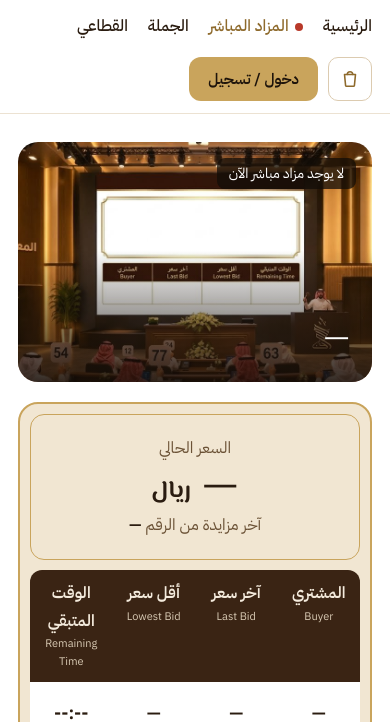
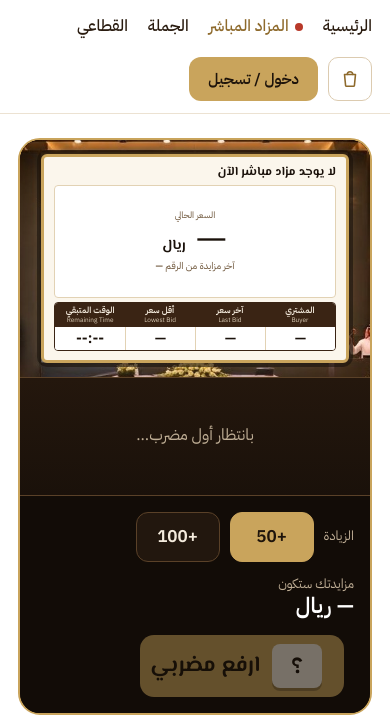
Before and after one commit to almutiqoud-a11y/Almutiqoud, a plain HTML site: page auction.html in a window 390 px wide. Shown: the part 134-856 px from the top of the page. Drawn offline with Linux system fonts and the light colour scheme.

Commit message:
Add files via upload

```diff
--- a/auction.html
+++ b/auction.html
@@ -11,46 +11,50 @@
 <link rel="stylesheet" href="style.css">
 </head>
 <body data-page="auction">
-<div class="wrap" style="padding-top:28px">
-  <div class="layout">
-    <main>
-      <div class="stage" id="stage" style="background-image:url(hall.jpg)">
-        <div class="live-badges"><span class="live-badge" id="liveBadge">مباشر</span><span class="dark-badge" id="lotOf">—</span></div>
-        <div class="cap"><span style="color:#E3C789;font-size:14px" id="lotOrigin"></span><b id="lotName">—</b></div>
-      </div>
+<div class="wrap" style="padding-top:24px">
 
-      <div class="screen" aria-live="polite">
-        <div class="now"><span style="color:#6B5236">السعر الحالي</span><b><span id="price">—</span> <span style="font-size:24px">ريال</span></b>
-          <span style="color:#6B5236">آخر مزايدة من الرقم <strong id="leader1" style="color:var(--text)">—</strong></span></div>
-        <div class="board">
-          <div class="h">المشتري<small>Buyer</small></div><div class="h">آخر سعر<small>Last Bid</small></div><div class="h">أقل سعر<small>Lowest Bid</small></div><div class="h">الوقت المتبقي<small>Remaining Time</small></div>
+  <section class="platform" aria-label="منصة المزاد">
+    <div class="hallstage">
+      <img src="stage.jpg" alt="قاعة مزاد المعتق للعود">
+      <div class="scr" aria-live="polite">
+        <div class="top"><b id="lotName">—</b><span style="display:flex;gap:1.5cqw;align-items:center;flex:none"><span id="lotOf" style="color:#6B5236"></span><span class="lv" id="liveBadge">مباشر</span></span></div>
+        <div class="now"><small>السعر الحالي</small><strong><span id="price">—</span> <span class="u">ريال</span></strong><em>آخر مزايدة من الرقم <b id="leader1">—</b></em></div>
+        <div class="tbl">
+          <div class="h">المشتري<i>Buyer</i></div><div class="h">آخر سعر<i>Last Bid</i></div><div class="h">أقل سعر<i>Lowest Bid</i></div><div class="h">الوقت المتبقي<i>Remaining Time</i></div>
           <div class="v" id="leader2">—</div><div class="v" id="price2">—</div><div class="v" id="open">—</div><div class="v" id="timer">--:--</div>
         </div>
       </div>
+    </div>
 
-      <div class="panel" style="margin-top:20px"><div class="specs">
+    <div class="audience" id="paddles" aria-label="مضارب المزايدين"></div>
+
+    <div class="controls">
+      <div class="grp">
+        <span class="lbl">الزيادة</span>
+        <span class="grp" id="incs"></span>
+      </div>
+      <div class="nb"><span class="lbl">مزايدتك ستكون</span><b><span id="next">—</span> ريال</b></div>
+      <div class="grp">
+        <span class="st-line" id="status"></span>
+        <button class="bid-paddle" id="bidBtn"><span class="pn" id="myPaddle">؟</span>ارفع مضربي</button>
+      </div>
+      <div class="msg err hidden" id="bidErr"></div>
+    </div>
+  </section>
+
+  <div class="layout" style="margin-top:24px">
+    <main>
+      <div class="panel"><div class="specs">
         <div><small>المنشأ</small><b id="sOrigin">—</b></div>
         <div><small>الوزن</small><b id="sWeight">—</b></div>
         <div><small>مدة التعتيق</small><b id="sAge">—</b></div>
         <div><small>عدد المزايدات</small><b id="sBids">—</b></div>
       </div></div>
-
       <h2 style="font-size:24px;color:var(--gold-dark);margin:28px 0 14px">القطع التالية</h2>
       <div class="queue" id="queue"></div>
+      <p class="muted" style="font-size:13px;margin-top:18px">كل مزايدة ملزمة. أي مزايدة في آخر 30 ثانية تمدّد الوقت حتى يتسنى للجميع الرد. <a href="terms.html">شروط المزاد</a></p>
     </main>
-
-    <aside style="display:flex;flex-direction:column;gap:20px">
-      <section class="panel gold" aria-label="لوحة المزايدة">
-        <div style="display:flex;justify-content:space-between;align-items:center"><h2 style="margin:0">زايد الآن</h2><span id="status" style="font-weight:600;font-size:14px"></span></div>
-        <div id="bidBox" class="form" style="margin-top:14px">
-          <span class="muted" style="font-size:14px">اختر مقدار الزيادة</span>
-          <div class="incs" id="incs"></div>
-          <div class="next-bid"><span class="muted">مزايدتك ستكون</span><b><span id="next">—</span> ريال</b></div>
-          <button class="btn btn-gold bid-btn" id="bidBtn"><span id="myPaddle">؟</span>ارفع رقمي</button>
-          <div class="msg err hidden" id="bidErr"></div>
-          <p class="muted" style="margin:0;font-size:13px">كل مزايدة ملزمة. أي مزايدة في آخر 30 ثانية تمدّد الوقت حتى يتسنى للجميع الرد. <a href="terms.html">شروط المزاد</a></p>
-        </div>
-      </section>
+    <aside>
       <section class="panel" aria-label="سجل المزايدات">
         <h2>سجل المزايدات</h2>
         <div id="log"></div>
@@ -64,7 +68,7 @@ import { watchAuction, watchLot, watchLots, watchBids, placeBid } from './db.js'
 import { AUCTION } from './firebase-config.js';
 
 const $ = (id) => document.getElementById(id);
-let lot = null, inc = AUCTION.increments[1] ?? AUCTION.increments[0], lotTotal = 0, unLot = null, unBids = null, curId = null;
+let lot = null, bids = [], inc = AUCTION.increments[0], lotTotal = 0, unLot = null, unBids = null, curId = null, lastLeader = null;
 
 $('incs').innerHTML = AUCTION.increments.map((v) => `<button class="inc" data-v="${v}">+${fmt(v)}</button>`).join('');
 const paintIncs = () => $('incs').querySelectorAll('.inc').forEach((b) => b.setAttribute('aria-pressed', +b.dataset.v === inc));
@@ -76,10 +80,12 @@ watchAuction(async (a) => {
   const id = a?.currentLotId || null;
   if (id === curId) return;
   curId = id; unLot && unLot(); unBids && unBids();
-  if (!id) { lot = null; paint(); return; }
-  unLot = await watchLot(id, (l) => { lot = l; paint(); });
+  if (!id) { lot = null; bids = []; paint(); paintPaddles(); return; }
+  unLot = await watchLot(id, (l) => { lot = l; paint(); paintPaddles(); });
   unBids = await watchBids(id, (bs) => {
+    bids = bs;
     $('log').innerHTML = bs.length ? bs.map((b) => `<div class="log-row"><span><span class="p">${esc(b.paddle)}</span><span class="muted" style="font-size:13px">${ago(b.at)}</span></span><b>${fmt(b.amount)} ريال</b></div>`).join('') : '<p class="muted">لا توجد مزايدات بعد — كن الأول.</p>';
+    paintPaddles();
   });
 });
 
@@ -88,20 +94,38 @@ watchLots((ls) => {
   $('queue').innerHTML = q.length ? q.map((l) => `<div class="q"><div class="thumb">${l.image ? `<img src="${esc(l.image)}" alt="">` : ''}</div><div><div class="muted" style="font-size:12px">القطعة ${esc(l.no)}</div><b style="font-size:15px">${esc(l.name)}</b><div class="gold" style="font-size:13px">يبدأ من ${fmt(l.openPrice)}${l.openPrice != null ? ' ريال' : ''}</div></div></div>`).join('') : '<p class="muted">لا توجد قطع أخرى في هذا المزاد.</p>';
 });
 
-onCurrentUser(() => paint());
+onCurrentUser(() => { paint(); paintPaddles(); });
 
 function ago(t) { if (!t) return 'الآن'; const s = Math.round((Date.now() - t) / 1000); return s < 10 ? 'الآن' : s < 60 ? `قبل ${s} ث` : s < 3600 ? `قبل ${Math.round(s / 60)} د` : `قبل ${Math.round(s / 3600)} س`; }
+
+// مضارب المزايدين: آخر من زايد، والأعلى مرفوع بالذهبي
+function paintPaddles() {
+  const seen = new Set(), list = [];
+  for (const b of bids) { if (!seen.has(b.paddle)) { seen.add(b.paddle); list.push(b); } if (list.length >= 9) break; }
+  const leader = lot?.leaderPaddle ?? null;
+  if (leader != null && !seen.has(leader)) list.unshift({ paddle: leader });
+  const me = currentUser?.paddle;
+  // الأعلى في المنتصف
+  const others = list.filter((b) => b.paddle !== leader);
+  const half = Math.ceil(others.length / 2);
+  const ordered = [...others.slice(0, half).reverse(), ...(leader != null ? [{ paddle: leader }] : []), ...others.slice(half)];
+  const raise = leader !== lastLeader; lastLeader = leader;
+  $('paddles').innerHTML = ordered.length ? ordered.map((b) => {
+    const isL = b.paddle === leader, isMe = me != null && b.paddle === me;
+    return `<div class="paddle ${isL ? 'lead' : ''} ${isL && raise ? 'raise' : ''} ${isMe ? 'me' : ''}"><span class="card">${esc(b.paddle)}</span><span class="stick"></span><small>${isL ? 'الأعلى' : isMe ? 'أنت' : ''}</small></div>`;
+  }).join('') : '<p style="color:#BFAE95;align-self:center;padding-bottom:14px">بانتظار أول مضرب…</p>';
+}
 
 function paint() {
   const u = currentUser;
   $('myPaddle').textContent = u?.paddle ?? '؟';
   if (!lot) {
-    ['lotName', 'price', 'price2', 'leader1', 'leader2', 'open'].forEach((k) => ($(k).textContent = '—'));
-    $('lotOf').textContent = 'لا يوجد مزاد مباشر الآن'; $('liveBadge').classList.add('hidden');
-    $('bidBtn').disabled = true; $('status').textContent = ''; return;
+    ['price', 'price2', 'leader1', 'leader2', 'open'].forEach((k) => ($(k).textContent = '—'));
+    $('lotName').textContent = 'لا يوجد مزاد مباشر الآن'; $('lotOf').textContent = '';
+    $('liveBadge').classList.add('hidden'); $('bidBtn').disabled = true; $('status').textContent = ''; return;
   }
   const price = lot.currentPrice ?? lot.openPrice;
-  $('lotName').textContent = lot.name; $('lotOrigin').textContent = lot.origin ? 'المنشأ: ' + lot.origin : '';
+  $('lotName').textContent = lot.name;
   $('lotOf').textContent = `القطعة ${lot.no}${lotTotal ? ' من ' + lotTotal : ''}`;
   $('price').textContent = $('price2').textContent = fmt(price);
   $('leader1').textContent = $('leader2').textContent = lot.leaderPaddle ?? '—';
@@ -110,10 +134,11 @@ function paint() {
   $('next').textContent = fmt((price || 0) + inc);
   const live = lot.status === 'live' && Date.now() < lot.endsAt;
   $('liveBadge').classList.toggle('hidden', !live);
-  if (!u) { $('status').textContent = 'سجّل للمزايدة'; $('status').style.color = 'var(--muted)'; }
-  else if (!live) { $('status').textContent = lot.status === 'sold' ? 'بيعت' : 'انتهى الوقت'; $('status').style.color = 'var(--muted)'; }
-  else if (lot.leaderUid === u.uid) { $('status').textContent = 'أنت الأعلى الآن'; $('status').style.color = 'var(--ok)'; }
-  else { $('status').textContent = lot.leaderUid ? 'تمت المزايدة عليك' : ''; $('status').style.color = 'var(--live)'; }
+  const st = $('status');
+  if (!u) { st.textContent = 'سجّل لتحصل على مضربك'; st.style.color = '#BFAE95'; }
+  else if (!live) { st.textContent = lot.status === 'sold' ? 'بيعت' : 'انتهى الوقت'; st.style.color = '#BFAE95'; }
+  else if (lot.leaderUid === u.uid) { st.textContent = 'أنت الأعلى الآن'; st.style.color = '#8FD19E'; }
+  else { st.textContent = lot.leaderUid ? 'تمت المزايدة عليك' : ''; st.style.color = '#F0A090'; }
   $('bidBtn').disabled = !live;
 }
 
@@ -121,7 +146,7 @@ setInterval(() => {
   if (!lot || !lot.endsAt) { $('timer').textContent = '--:--'; return; }
   const s = Math.max(0, Math.floor((lot.endsAt - Date.now()) / 1000));
   $('timer').textContent = `${String(Math.floor(s / 60)).padStart(2, '0')}:${String(s % 60).padStart(2, '0')}`;
-  $('timer').style.color = s < 30 ? 'var(--live)' : 'var(--text)';
+  $('timer').style.color = s < 30 ? 'var(--live)' : '#1A110A';
   if (s === 0) paint();
 }, 500);
 
@@ -129,7 +154,7 @@ $('bidBtn').onclick = async () => {
   $('bidErr').classList.add('hidden');
   if (!currentUser) { openAuth('up'); return; }
   $('bidBtn').disabled = true;
-  try { const a = await placeBid(lot.id, inc, currentUser); toast('مزايدتك ' + fmt(a) + ' ريال'); }
+  try { const a = await placeBid(lot.id, inc, currentUser); toast('رفعت مضربك على ' + fmt(a) + ' ريال'); }
   catch (x) { $('bidErr').textContent = x.message?.includes('permission') ? 'تعذّرت المزايدة — حدّث الصفحة وحاول مرة أخرى' : x.message; $('bidErr').classList.remove('hidden'); }
   finally { paint(); }
 };
--- a/db.js
+++ b/db.js
@@ -64,7 +64,7 @@ if (DEMO) setInterval(() => {
   const ps = [31, 54, 63, 77, 88, 105, 215];
   const p = ps[Math.floor(Math.random() * ps.length)];
   if (demo.user && l.leaderUid === 'me' && Math.random() > 0.5) return;
-  l.currentPrice += 500; l.leaderPaddle = p; l.leaderUid = 'x';
+  l.currentPrice += AUCTION.increments[Math.floor(Math.random() * AUCTION.increments.length)]; l.leaderPaddle = p; l.leaderUid = 'x';
   if (l.endsAt - Date.now() < AUCTION.antiSnipeSeconds * 1e3) l.endsAt = Date.now() + AUCTION.antiSnipeSeconds * 1e3;
   demo.bids.l3.unshift({ paddle: p, amount: l.currentPrice, at: Date.now() });
   demoEmit();
--- a/firebase-config.js
+++ b/firebase-config.js
@@ -15,7 +15,7 @@ export const ADMIN_EMAILS = ["almutiqoud@gmail.com"];
 
 // إعدادات المزاد
 export const AUCTION = {
-  increments: [100, 500, 1000],   // مقادير الزيادة بالريال
+  increments: [50, 100],          // مقادير الزيادة بالريال
   antiSnipeSeconds: 30           // أي مزايدة في آخر 30 ثانية تمدّد الوقت إلى 30 ثانية
 };
 
--- a/style.css
+++ b/style.css
@@ -12,6 +12,7 @@ html{scroll-behavior:smooth}
 body{margin:0;background:var(--bg);color:var(--text);font-family:var(--fb);font-size:16px;line-height:1.7}
 a{color:var(--gold-dark)} a:hover{color:var(--text)}
 img{max-width:100%;display:block}
+.hallstage>img{max-width:none}
 h1,h2,h3{font-family:var(--fh);line-height:1.25;margin:0}
 .wrap{max-width:var(--max);margin:0 auto;padding:0 32px}
 .muted{color:var(--muted)} .gold{color:var(--gold-dark)}
@@ -207,3 +208,53 @@ tbody tr:nth-child(even){background:var(--soft)}
   .gallery img,.gallery figure.wide img{height:260px}
   .row2{grid-template-columns:1fr}
 }
+
+/* ===== منصة المزاد: الشاشة داخل القاعة + المضارب + التحكم ===== */
+.platform{border-radius:22px;overflow:hidden;border:2px solid var(--gold);background:#1A110A;color:#F4EBDD}
+.hallstage{position:relative;aspect-ratio:790/395;overflow:hidden;background:#1A110A}
+.hallstage>img{position:absolute;left:0;top:0;width:100%;height:100%;object-fit:cover}
+.scr{position:absolute;left:22.2%;right:20.9%;top:10.1%;bottom:12.7%;container-type:inline-size;background:#FBF6EC;color:#1A110A;border:3px solid #C9A45C;border-radius:6px;display:flex;flex-direction:column;padding:2.2cqw 2.6cqw;gap:1.2cqw;box-shadow:0 0 0 4px rgba(26,17,10,.6),0 0 30px rgba(255,220,150,.25)}
+.scr .top{display:flex;justify-content:space-between;align-items:center;gap:2cqw;font-size:3.4cqw}
+.scr .top b{font-family:var(--fh);font-size:4.4cqw;line-height:1.2;overflow:hidden;text-overflow:ellipsis;white-space:nowrap}
+.scr .lv{background:var(--live);color:#fff;border-radius:4px;padding:.3cqw 1.6cqw;font-weight:700;font-size:3cqw;flex:none}
+.scr .now{flex:1;display:flex;flex-direction:column;align-items:center;justify-content:center;border:1px solid #E2D2B4;border-radius:4px;background:#fff;line-height:1.1}
+.scr .now small{font-size:3.2cqw;color:#6B5236}
+.scr .now strong{font-family:var(--fh);font-size:13cqw;font-weight:700}
+.scr .now strong .u{font-size:5cqw}
+.scr .now em{font-style:normal;font-size:3.4cqw;color:#6B5236}
+.scr .tbl{display:grid;grid-template-columns:repeat(4,minmax(0,1fr));border:1px solid #3A2414;border-radius:4px;overflow:hidden;text-align:center}
+.scr .tbl .h{background:#3A2414;color:#F4EBDD;font-weight:600;font-size:3.1cqw;padding:.8cqw .4cqw;line-height:1.25}
+.scr .tbl .h i{display:block;font-style:normal;font-weight:400;font-size:2.3cqw;color:#D9CBB5}
+.scr .tbl .v{background:#fff;font-weight:700;font-size:5.2cqw;padding:1cqw .4cqw;border-left:1px solid #E2D2B4;line-height:1.2}
+.scr .tbl .v:last-child{border-left:0}
+.audience{background:linear-gradient(#24170D,#1A110A);border-top:1px solid #5A4128;padding:14px 16px 0;display:flex;gap:12px;align-items:flex-end;justify-content:center;min-height:118px;overflow-x:auto}
+.paddle{flex:none;display:flex;flex-direction:column;align-items:center;transition:transform .3s}
+.paddle .card{min-width:58px;height:50px;padding:0 8px;background:#F4EBDD;color:#1A110A;border-radius:10px;display:flex;align-items:center;justify-content:center;font:700 24px var(--fb);box-shadow:0 3px 0 rgba(0,0,0,.35)}
+.paddle .stick{width:8px;height:38px;background:linear-gradient(90deg,#6B4A2A,#8C6338,#6B4A2A);border-radius:0 0 4px 4px}
+.paddle small{font-size:11px;color:#BFAE95;margin-top:2px;height:16px}
+.paddle.lead{transform:translateY(-14px)}
+.paddle.lead .card{background:var(--gold);color:var(--on-gold);box-shadow:0 0 0 3px #F4EBDD,0 0 22px rgba(201,164,92,.8)}
+.paddle.me .card{outline:2px dashed #E3C789;outline-offset:2px}
+.paddle.raise{animation:raise .7s ease-out}
+@keyframes raise{0%{transform:translateY(30px)}60%{transform:translateY(-22px)}100%{transform:translateY(-14px)}}
+.controls{background:#120C07;border-top:1px solid #5A4128;padding:16px;display:flex;flex-wrap:wrap;gap:14px;align-items:center;justify-content:space-between}
+.controls .grp{display:flex;gap:10px;align-items:center;flex-wrap:wrap}
+.controls .lbl{font-size:13px;color:#BFAE95}
+.controls .inc{background:#22170E;color:#F4EBDD;border-color:#5A4128;min-width:84px;height:50px}
+.controls .inc[aria-pressed=true]{background:var(--gold);color:var(--on-gold);border-color:var(--gold)}
+.controls .nb{display:flex;flex-direction:column;line-height:1.3}
+.controls .nb b{font-size:22px;color:#fff}
+.bid-paddle{display:flex;align-items:center;gap:12px;height:62px;padding:0 22px 0 10px;border-radius:14px;border:0;background:var(--gold);color:var(--on-gold);font:700 22px var(--fh);cursor:pointer}
+.bid-paddle .pn{background:#F4EBDD;color:#1A110A;border-radius:8px;min-width:50px;height:44px;display:flex;align-items:center;justify-content:center;font:700 22px var(--fb);box-shadow:0 3px 0 rgba(0,0,0,.25)}
+.bid-paddle:disabled{opacity:.45;cursor:not-allowed}
+.bid-paddle:active:not(:disabled){transform:translateY(2px)}
+.st-line{font-weight:600;font-size:15px}
+.controls .msg{flex-basis:100%;margin:0}
+@media (max-width:640px){
+  .hallstage{aspect-ratio:1/0.677}
+  .hallstage>img{width:154.7%;max-width:none;height:auto;left:-28.35%;top:-5.6%;object-fit:fill}
+  .scr{left:6%;right:6%;top:5.9%;bottom:5.9%}
+  .paddle .card{min-width:48px;height:42px;font-size:20px}
+  .controls{flex-direction:column;align-items:stretch}
+  .bid-paddle{justify-content:center}
+}
```
Also changed, not shown: stage.jpg (added).
